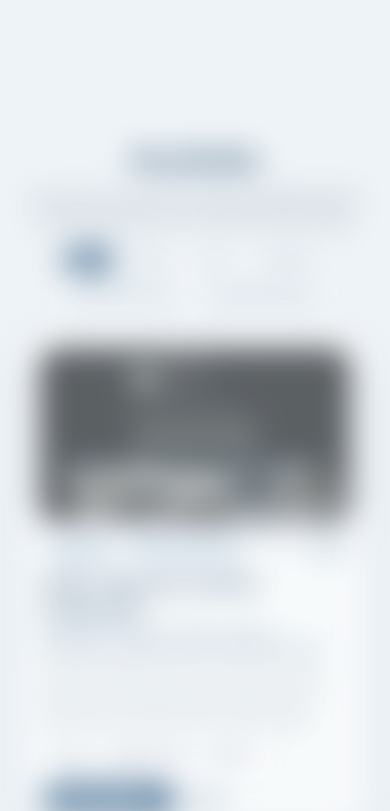
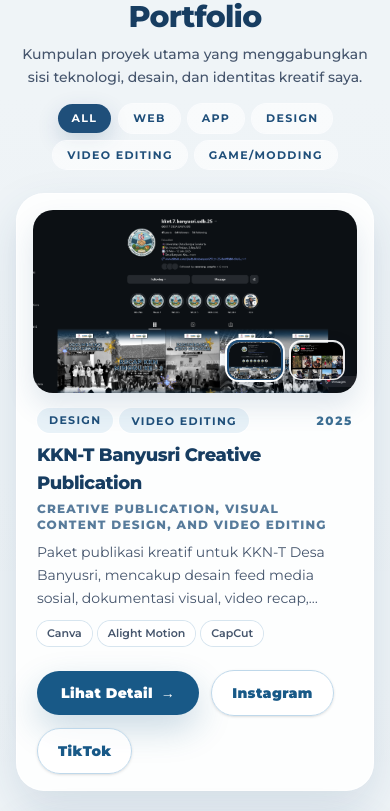
Before and after one commit to Abduldinata/hiyosashii-portfolio, a Next.js app: page / in a window 390 px wide. Shown: the part 3846-4657 px from the top of the page. Built offline with nearby package versions, Linux system fonts and the light colour scheme.

Commit message:
improve portfolio cards and gallery detail

```diff
--- a/src/components/sections/PortfolioSection.jsx
+++ b/src/components/sections/PortfolioSection.jsx
@@ -1,7 +1,49 @@
 "use client";
 
-import React, { useState } from "react";
+import React, { useEffect, useState } from "react";
+import { motion } from "framer-motion";
 import { portfolioData } from "../../data/portfolioData";
+
+const sectionTitleMotion = {
+  hidden: {
+    opacity: 0,
+    y: 28,
+    filter: "blur(4px)",
+  },
+  visible: {
+    opacity: 1,
+    y: 0,
+    filter: "blur(0px)",
+  },
+};
+
+const cardMotion = {
+  hidden: {
+    opacity: 0.88,
+    y: 22,
+    scale: 0.988,
+    filter: "blur(2px)",
+  },
+  visible: {
+    opacity: 1,
+    y: 0,
+    scale: 1,
+    filter: "blur(0px)",
+  },
+};
+
+const itemMotion = {
+  hidden: {
+    opacity: 0.92,
+    y: 18,
+    scale: 0.992,
+  },
+  visible: {
+    opacity: 1,
+    y: 0,
+    scale: 1,
+  },
+};
 
 const filters = [
   "All",
@@ -12,11 +54,27 @@ const filters = [
   "Game/Modding",
 ];
 
-const detailDescriptions = {
-  "expo-bazar":
-    "Visual design package for Expo Bazar Wonosegoro 2025, including poster invitation, photobooth design, local UMKM MMT, and stage/event banner.",
-  "kkn-publication":
-    "Creative publication package for KKN-T Banyusri, including social media feed, documentation visuals, video recap materials, and local community publication assets.",
+const primaryActionClass =
+  "group inline-flex items-center justify-center rounded-full bg-[#185987] px-6 py-3 text-sm font-black tracking-wide text-white shadow-[0_14px_34px_rgba(24,89,135,0.22)] transition-all duration-300 ease-out hover:-translate-y-1 hover:scale-[1.035] hover:bg-[#1E8DDE] hover:shadow-[0_20px_48px_rgba(30,141,222,0.34)] active:translate-y-0 active:scale-95";
+
+const secondaryActionClass =
+  "group inline-flex items-center justify-center rounded-full border border-[#BFD8EA] bg-white/75 px-5 py-3 text-sm font-black tracking-wide text-[#185987] shadow-sm transition-all duration-300 ease-out hover:-translate-y-1 hover:scale-[1.035] hover:border-[#1E8DDE] hover:bg-[#1E8DDE] hover:text-white hover:shadow-[0_16px_38px_rgba(30,141,222,0.26)] active:translate-y-0 active:scale-95";
+
+const arrowClass =
+  "ml-2 inline-block transition-transform duration-300 group-hover:translate-x-1";
+
+const getCleanLinkLabel = (label) => {
+  const normalizedLabel = label?.toLowerCase() ?? "";
+
+  if (normalizedLabel.includes("instagram")) return "Instagram";
+  if (normalizedLabel.includes("youtube")) return "YouTube";
+  if (normalizedLabel.includes("tiktok")) return "TikTok";
+  if (normalizedLabel.includes("github")) return "GitHub";
+  if (normalizedLabel.includes("live") || normalizedLabel.includes("demo")) {
+    return "Live Demo";
+  }
+
+  return label;
 };
 
 function CategoryPills({ categories, className = "" }) {
@@ -89,7 +147,7 @@ function PortfolioThumbnail({ project, selectedImage, onSelectImage }) {
         src={selectedImage || project.thumbnail}
         fallbackSrc={project.fallbackThumbnail}
         alt={project.title}
-        className="h-full w-full object-cover transition-transform duration-300 ease-out group-hover:scale-[1.03]"
+        className="h-full w-full object-cover transition-transform duration-300 ease-out group-hover:scale-[1.02]"
         fallback={
           <FallbackThumbnail project={project} className="h-full w-full" />
         }
@@ -137,26 +195,50 @@ function PortfolioThumbnail({ project, selectedImage, onSelectImage }) {
   );
 }
 
-function PortfolioCard({ project, onOpenDetails }) {
+function PortfolioCard({ project, onOpenDetails, index }) {
   const [selectedImage, setSelectedImage] = useState(project.thumbnail);
   const visibleTools = project.tools.slice(0, 4);
   const hiddenToolsCount = project.tools.length - visibleTools.length;
-  const primaryAction = project.primaryAction;
-  const secondaryAction = project.secondaryActions?.[0];
-  const shouldOpenDetails =
-    project.detailType === "gallery" || !primaryAction?.url;
+  const visibleExternalLinks = project.links?.filter((link) => link.url) ?? [];
+  const hasDetailAction = Boolean(
+    project.gallery?.length || project.description,
+  );
+  const fallbackPrimaryLink = !hasDetailAction
+    ? (visibleExternalLinks.find(
+        (link) => getCleanLinkLabel(link.label) === "Live Demo",
+      ) ??
+      visibleExternalLinks.find(
+        (link) => getCleanLinkLabel(link.label) === "GitHub",
+      ))
+    : null;
+  const secondaryLinks = fallbackPrimaryLink
+    ? visibleExternalLinks.filter(
+        (link) => link.url !== fallbackPrimaryLink.url,
+      )
+    : visibleExternalLinks;
 
-  const handlePrimaryAction = () => {
-    if (shouldOpenDetails) {
+  const handleOpenDetails = () => {
     onOpenDetails(project, selectedImage);
-      return;
-    }
-
-    window.open(primaryAction.url, "_blank", "noopener,noreferrer");
   };
 
   return (
-    <article className="hiyo-hover-card group rounded-[28px] border border-white/70 bg-white/85 p-4 shadow-[0_18px_45px_rgba(31,79,122,0.13)] backdrop-blur-[3px] sm:p-5">
+    <motion.article
+      variants={cardMotion}
+      initial="hidden"
+      whileInView="visible"
+      viewport={{ once: false, amount: 0.14, margin: "-6% 0px -6% 0px" }}
+      transition={{
+        duration: 0.46,
+        ease: [0.22, 1, 0.36, 1],
+        delay: Math.min(index * 0.035, 0.16),
+      }}
+      whileHover={{
+        y: -5,
+        scale: 1.006,
+      }}
+      whileTap={{ scale: 0.985 }}
+      className="group rounded-[28px] border border-white/70 bg-white/85 p-4 shadow-[0_18px_45px_rgba(31,79,122,0.13)] backdrop-blur-[3px] sm:p-5"
+    >
       <PortfolioThumbnail
         project={project}
         selectedImage={selectedImage}
@@ -199,50 +281,83 @@ function PortfolioCard({ project, onOpenDetails }) {
           )}
         </div>
 
-        <div className="mt-4 flex flex-wrap items-center gap-2.5">
+        <div className="mt-6 flex flex-wrap items-center gap-3">
+          {hasDetailAction ? (
             <button
               type="button"
-            onClick={handlePrimaryAction}
-            className="inline-flex items-center rounded-full bg-[#1f4f7a] px-4 py-2 text-sm font-extrabold text-white shadow-[0_10px_24px_rgba(31,79,122,0.2)] transition-colors hover:bg-[#173d61]"
+              onClick={handleOpenDetails}
+              className={primaryActionClass}
             >
-            {primaryAction?.label ?? "Open Details"}
-            <span className="ml-1.5 transition-transform group-hover:translate-x-1">
-              →
-            </span>
+              Lihat Detail
+              <span className={arrowClass}>→</span>
             </button>
-
-          {secondaryAction?.url && (
+          ) : (
+            fallbackPrimaryLink && (
               <a
-              href={secondaryAction.url}
+                href={fallbackPrimaryLink.url}
                 target="_blank"
                 rel="noopener noreferrer"
-              className="inline-flex items-center rounded-full bg-white/80 px-3 py-2 text-xs font-extrabold text-[#1f4f7a] ring-1 ring-[#cfe1ed] transition-colors hover:bg-[#e8f2f8]"
+                className={primaryActionClass}
               >
-              {secondaryAction.label}
+                {getCleanLinkLabel(fallbackPrimaryLink.label)}
+                <span className={arrowClass}>→</span>
               </a>
+            )
           )}
 
-          <button
-            type="button"
-            onClick={() => onOpenDetails(project, selectedImage)}
-            className="text-xs font-extrabold text-[#1f4f7a] underline-offset-4 transition-colors hover:text-[#173d61] hover:underline"
+          {secondaryLinks.map((link) => (
+            <a
+              key={`${project.id}-${link.label}-${link.url}`}
+              href={link.url}
+              target="_blank"
+              rel="noopener noreferrer"
+              className={secondaryActionClass}
             >
-            Details
-          </button>
+              {getCleanLinkLabel(link.label)}
+            </a>
+          ))}
         </div>
       </div>
-    </article>
+    </motion.article>
   );
 }
 
-function PortfolioModal({ project, selectedImage, onSelectImage, onClose }) {
+function PortfolioModal({
+  project,
+  activeImageIndex,
+  setActiveImageIndex,
+  onClose,
+}) {
   if (!project) return null;
 
-  const gallery = project.gallery?.length
+  const galleryImages = project.gallery?.length
     ? project.gallery
-    : [project.thumbnail];
-  const activeImage = selectedImage || gallery[0];
-  const extraDescription = detailDescriptions[project.id];
+    : project.thumbnail
+      ? [project.thumbnail]
+      : [];
+  const safeActiveIndex =
+    galleryImages.length > 0
+      ? Math.min(activeImageIndex, galleryImages.length - 1)
+      : 0;
+  const activeImage = galleryImages[safeActiveIndex];
+
+  const goToPreviousImage = (event) => {
+    event?.stopPropagation();
+
+    setActiveImageIndex((current) => {
+      if (!galleryImages.length) return 0;
+      return current === 0 ? galleryImages.length - 1 : current - 1;
+    });
+  };
+
+  const goToNextImage = (event) => {
+    event?.stopPropagation();
+
+    setActiveImageIndex((current) => {
+      if (!galleryImages.length) return 0;
+      return current === galleryImages.length - 1 ? 0 : current + 1;
+    });
+  };
 
   return (
     <div className="fixed inset-0 z-50 flex items-center justify-center bg-slate-950/65 px-4 py-6 backdrop-blur-sm">
@@ -275,13 +390,14 @@ function PortfolioModal({ project, selectedImage, onSelectImage, onClose }) {
           </button>
         </div>
 
-        <div className="grid gap-5 lg:grid-cols-[1.25fr_0.75fr]">
+        <div className="grid gap-6 lg:grid-cols-[1.35fr_0.65fr] lg:items-start">
           <div>
-            <div className="flex aspect-video items-center justify-center overflow-hidden rounded-[22px] bg-[#eef6fb] shadow-[0_14px_34px_rgba(31,79,122,0.14)]">
+            <div className="relative flex aspect-video items-center justify-center overflow-hidden rounded-[22px] bg-[#eef7fc] shadow-[0_18px_50px_rgba(31,79,122,0.12)]">
               <SafeImage
+                key={activeImage}
                 src={activeImage}
                 alt={project.title}
-                className="h-full w-full object-contain"
+                className="h-full w-full object-cover transition-all duration-300"
                 fallback={
                   <FallbackThumbnail
                     project={project}
@@ -289,24 +405,52 @@ function PortfolioModal({ project, selectedImage, onSelectImage, onClose }) {
                   />
                 }
               />
+
+              {galleryImages.length > 1 && (
+                <>
+                  <button
+                    type="button"
+                    aria-label="Previous image"
+                    onClick={goToPreviousImage}
+                    className="absolute left-4 top-1/2 z-30 flex h-11 w-11 -translate-y-1/2 items-center justify-center rounded-full border border-white/70 bg-white/90 text-2xl font-black text-[#123A5A] shadow-[0_12px_28px_rgba(15,77,120,0.20)] backdrop-blur-md transition-all duration-300 hover:scale-110 hover:bg-[#1E8DDE] hover:text-white active:scale-95"
+                  >
+                    ‹
+                  </button>
+
+                  <button
+                    type="button"
+                    aria-label="Next image"
+                    onClick={goToNextImage}
+                    className="absolute right-4 top-1/2 z-30 flex h-11 w-11 -translate-y-1/2 items-center justify-center rounded-full border border-white/70 bg-white/90 text-2xl font-black text-[#123A5A] shadow-[0_12px_28px_rgba(15,77,120,0.20)] backdrop-blur-md transition-all duration-300 hover:scale-110 hover:bg-[#1E8DDE] hover:text-white active:scale-95"
+                  >
+                    ›
+                  </button>
+                </>
+              )}
+
+              {galleryImages.length > 1 && (
+                <span className="absolute bottom-3 right-3 z-30 rounded-full bg-white/90 px-3 py-1 text-xs font-black text-[#123A5A] shadow-sm backdrop-blur-md">
+                  {safeActiveIndex + 1} / {galleryImages.length}
+                </span>
+              )}
             </div>
 
-            {gallery.length > 1 && (
-              <div className="mt-3 flex flex-wrap gap-2">
-                {gallery.map((image) => {
-                  const isActive = image === activeImage;
-
-                  return (
+            {galleryImages.length > 1 && (
+              <div className="mt-4 flex flex-wrap gap-2.5">
+                {galleryImages.map((image, index) => (
                   <button
+                    type="button"
                     key={image}
-                      type="button"
-                      onClick={() => onSelectImage(image)}
-                      className={`h-14 w-20 overflow-hidden rounded-xl border-2 transition ${
-                        isActive
-                          ? "border-[#1f4f7a] ring-2 ring-[#cfe1ed]"
-                          : "border-white hover:border-[#9fc7e3]"
+                    onClick={(event) => {
+                      event.stopPropagation();
+                      setActiveImageIndex(index);
+                    }}
+                    className={`h-16 w-24 overflow-hidden rounded-xl border-2 transition-all duration-300 hover:-translate-y-1 hover:opacity-100 ${
+                      safeActiveIndex === index
+                        ? "border-[#1E8DDE] opacity-100 shadow-[0_10px_26px_rgba(30,141,222,0.24)]"
+                        : "border-white/70 opacity-70"
                     }`}
-                      aria-label={`Select ${project.title} image`}
+                    aria-label={`Select ${project.title} image ${index + 1}`}
                   >
                     <SafeImage
                       src={image}
@@ -322,23 +466,17 @@ function PortfolioModal({ project, selectedImage, onSelectImage, onClose }) {
                       }
                     />
                   </button>
-                  );
-                })}
+                ))}
               </div>
             )}
           </div>
 
-          <div>
+          <div className="rounded-[22px] border border-[#d7e5ef]/80 bg-white/70 p-4 shadow-[0_14px_34px_rgba(31,79,122,0.08)] sm:p-5">
             <p className="text-sm leading-relaxed text-slate-600">
               {project.description}
             </p>
-            {extraDescription && (
-              <p className="mt-3 text-sm leading-relaxed text-slate-600">
-                {extraDescription}
-              </p>
-            )}
 
-            <div className="mt-4 flex flex-wrap gap-1.5">
+            <div className="mt-5 flex flex-wrap gap-1.5">
               {project.tools.map((tool) => (
                 <span
                   key={tool}
@@ -350,9 +488,9 @@ function PortfolioModal({ project, selectedImage, onSelectImage, onClose }) {
             </div>
 
             {project.links?.some((link) => link.url) && (
-              <div className="mt-5">
+              <div className="mt-6">
                 <h4 className="text-xs font-extrabold uppercase tracking-[0.14em] text-[#173d61]">
-                  Links
+                  TAUTAN
                 </h4>
                 <div className="mt-2 flex flex-wrap gap-2">
                   {project.links
@@ -363,9 +501,9 @@ function PortfolioModal({ project, selectedImage, onSelectImage, onClose }) {
                         href={link.url}
                         target="_blank"
                         rel="noopener noreferrer"
-                        className="inline-flex items-center rounded-full bg-[#1f4f7a] px-4 py-2 text-sm font-extrabold text-white shadow-[0_10px_24px_rgba(31,79,122,0.18)] transition-colors hover:bg-[#173d61]"
+                        className={secondaryActionClass}
                       >
-                        {link.label}
+                        {getCleanLinkLabel(link.label)}
                       </a>
                     ))}
                 </div>
@@ -381,7 +519,7 @@ function PortfolioModal({ project, selectedImage, onSelectImage, onClose }) {
 export default function PortfolioSection() {
   const [activeCategory, setActiveCategory] = useState("All");
   const [selectedProject, setSelectedProject] = useState(null);
-  const [modalImage, setModalImage] = useState(null);
+  const [activeImageIndex, setActiveImageIndex] = useState(0);
   const filteredProjects =
     activeCategory === "All"
       ? portfolioData
@@ -389,23 +527,39 @@ export default function PortfolioSection() {
           project.categories?.includes(activeCategory),
         );
 
-  const openDetails = (project, image) => {
+  useEffect(() => {
+    if (selectedProject) {
+      setActiveImageIndex(0);
+    }
+  }, [selectedProject?.id ?? selectedProject?.title]);
+
+  const handleCategoryChange = (category) => {
+    setActiveCategory(category);
+    setSelectedProject(null);
+  };
+
+  const openDetails = (project) => {
     setSelectedProject(project);
-    setModalImage(image || project.thumbnail || project.gallery?.[0]);
   };
 
   const closeDetails = () => {
     setSelectedProject(null);
-    setModalImage(null);
   };
 
   return (
     <section
       id="portfolio"
-      className="relative flex min-h-[calc(100vh-88px)] w-full items-center justify-center overflow-hidden bg-transparent px-4 py-20 text-slate-900 sm:px-6 lg:px-8"
+      className="hiyo-section-surface relative flex min-h-screen w-full scroll-mt-24 items-center justify-center overflow-visible bg-transparent px-4 py-24 text-slate-900 sm:px-6 lg:px-8"
     >
-      <div className="hiyo-section-reveal relative z-10 mx-auto w-full max-w-[1200px]">
-        <div className="mb-6 text-center">
+      <div className="relative z-10 mx-auto w-full max-w-[1200px]">
+        <motion.div
+          variants={sectionTitleMotion}
+          initial="hidden"
+          whileInView="visible"
+          viewport={{ once: false, amount: 0.22, margin: "-8% 0px -8% 0px" }}
+          transition={{ duration: 0.48, ease: [0.22, 1, 0.36, 1] }}
+          className="mb-6 text-center"
+        >
           <h2 className="text-3xl font-extrabold tracking-tight text-[#173d61] md:text-4xl">
             Portfolio
           </h2>
@@ -414,7 +568,13 @@ export default function PortfolioSection() {
             identitas kreatif saya.
           </p>
 
-          <div className="mt-4 flex flex-wrap items-center justify-center gap-2 sm:gap-3">
+          <motion.div
+            initial={{ opacity: 0, y: 28 }}
+            whileInView={{ opacity: 1, y: 0 }}
+            viewport={{ once: false, amount: 0.22, margin: "-8% 0px -8% 0px" }}
+            transition={{ duration: 0.36, ease: [0.22, 1, 0.36, 1] }}
+            className="mt-4 flex flex-wrap items-center justify-center gap-2 sm:gap-3"
+          >
             {filters.map((filter) => {
               const isActive = filter === activeCategory;
 
@@ -422,35 +582,56 @@ export default function PortfolioSection() {
                 <button
                   key={filter}
                   type="button"
-                  onClick={() => setActiveCategory(filter)}
-                  className={`rounded-full px-3.5 py-1.5 text-[11px] font-bold uppercase tracking-[0.12em] transition-colors duration-200 sm:text-xs ${
+                  onClick={() => handleCategoryChange(filter)}
+                  className={`rounded-full px-3.5 py-1.5 text-[11px] font-bold uppercase tracking-[0.12em] transition-all duration-300 hover:-translate-y-1 hover:scale-[1.04] hover:bg-[#1E8DDE] hover:text-white active:scale-95 sm:text-xs ${
                     isActive
                       ? "bg-[#1f4f7a] text-white shadow-[0_8px_22px_rgba(31,79,122,0.2)]"
-                      : "bg-white/60 text-[#1f4f7a] ring-1 ring-white/70 hover:bg-white/85"
+                      : "bg-white/60 text-[#1f4f7a] ring-1 ring-white/70"
                   }`}
                 >
                   {filter}
                 </button>
               );
             })}
-          </div>
-        </div>
+          </motion.div>
+        </motion.div>
 
-        <div className="grid grid-cols-1 gap-5 md:grid-cols-2 lg:gap-6">
-          {filteredProjects.map((project) => (
+        <div
+          key={activeCategory}
+          className="grid grid-cols-1 gap-5 md:grid-cols-2 lg:gap-6"
+        >
+          {filteredProjects.length > 0 ? (
+            filteredProjects.map((project, index) => (
               <PortfolioCard
-              key={project.id}
+                key={`${activeCategory}-${project.id}`}
                 project={project}
                 onOpenDetails={openDetails}
+                index={index}
               />
-          ))}
+            ))
+          ) : (
+            <motion.p
+              variants={itemMotion}
+              initial="hidden"
+              whileInView="visible"
+              viewport={{
+                once: false,
+                amount: 0.14,
+                margin: "-6% 0px -6% 0px",
+              }}
+              transition={{ duration: 0.42, ease: [0.22, 1, 0.36, 1] }}
+              className="rounded-[24px] border border-white/70 bg-white/75 px-5 py-8 text-center text-sm font-bold text-[#1f4f7a] shadow-[0_18px_45px_rgba(31,79,122,0.1)] md:col-span-2"
+            >
+              Belum ada portfolio untuk kategori ini.
+            </motion.p>
+          )}
         </div>
       </div>
 
       <PortfolioModal
         project={selectedProject}
-        selectedImage={modalImage}
-        onSelectImage={setModalImage}
+        activeImageIndex={activeImageIndex}
+        setActiveImageIndex={setActiveImageIndex}
         onClose={closeDetails}
       />
     </section>
```
Lines whose indentation alone changed are shown as unchanged.
